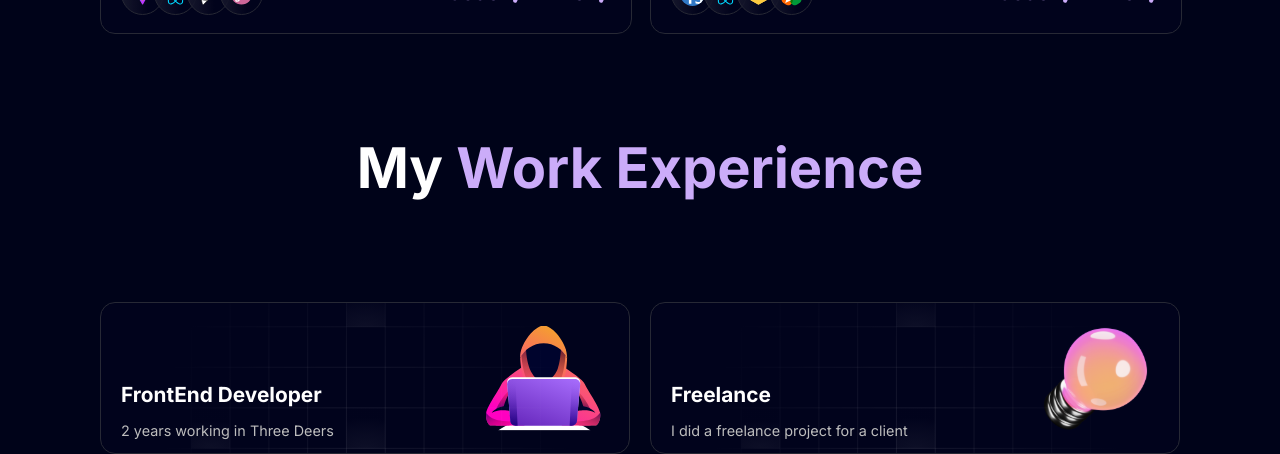
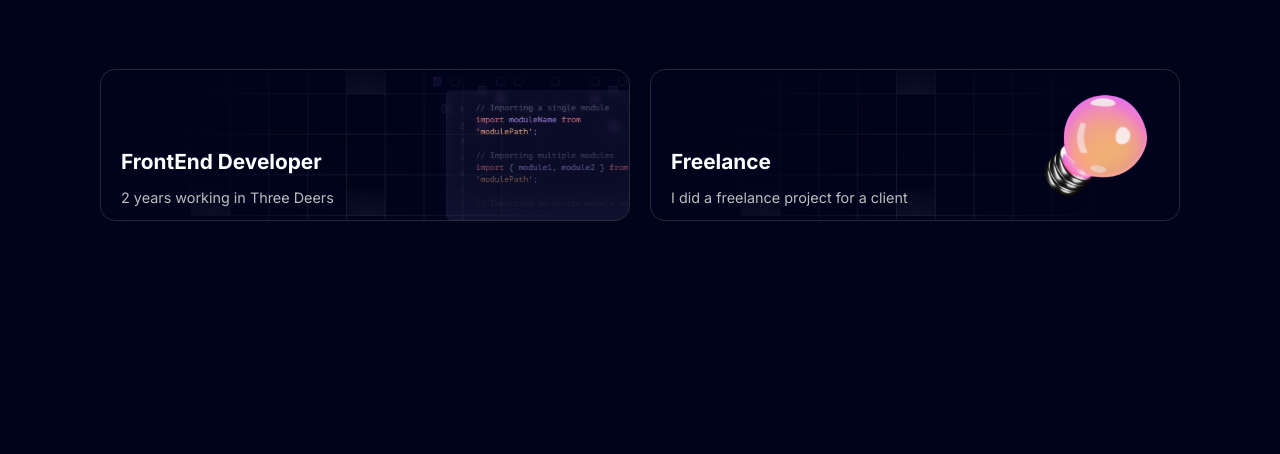
Before and after one commit to ionathansideras/modern-portfolio, a React (Vite) app: page / in a window 1280 px wide. Shown: the part 3688-4142 px from the top of the page. After the commit the page ends 3909 px from the top, so only its background shows below. Built offline with nearby package versions, Linux system fonts and the light colour scheme.

Commit message:
Update Experience component image source and adjust styles in about and experience SCSS files

```diff
--- a/src/components/Experience.tsx
+++ b/src/components/Experience.tsx
@@ -1,5 +1,5 @@
 import SectionTitle from "./SectionTitle";
-import work from "../assets/work.svg";
+import code from "../assets/code.svg";
 import freelance from "../assets/freelance.svg";
 import GridBackground from "./design/GridBackground";
 
@@ -24,7 +24,7 @@ export default function Experience() {
                         <h3>FrontEnd Developer</h3>
                         <p>2 years working in Three Deers</p>
                     </div>
-                    <img src={work} alt="code" className="experience-photo-1" />
+                    <img src={code} alt="code" className="experience-photo-1" />
                 </article>
                 <article className="experience">
                     <GridBackground
--- a/src/styles/about.scss
+++ b/src/styles/about.scss
@@ -1,7 +1,7 @@
 @import "./_variables.scss";
 
 .about-container {
-    height: 90svh;
+    // height: 90svh;
     display: flex;
     gap: 20px;
     position: relative;
--- a/src/styles/experience.scss
+++ b/src/styles/experience.scss
@@ -37,8 +37,8 @@
             position: absolute;
             top: 50%;
             transform: translateY(-50%);
-            right: 28px;
-            height: 70%;
+            right: 0px;
+            height: 100%;
         }
         .experience-photo-2 {
             position: absolute;
```
